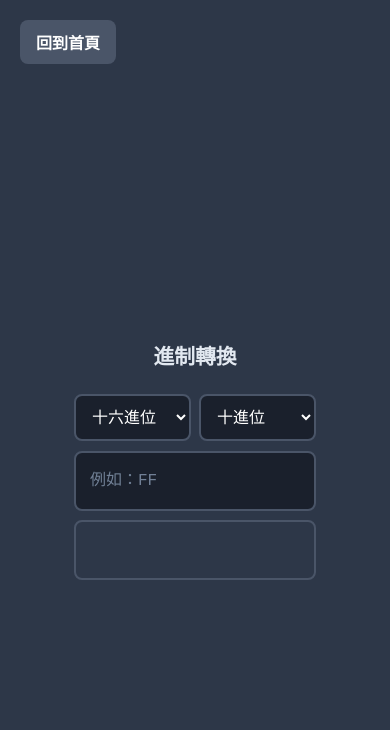
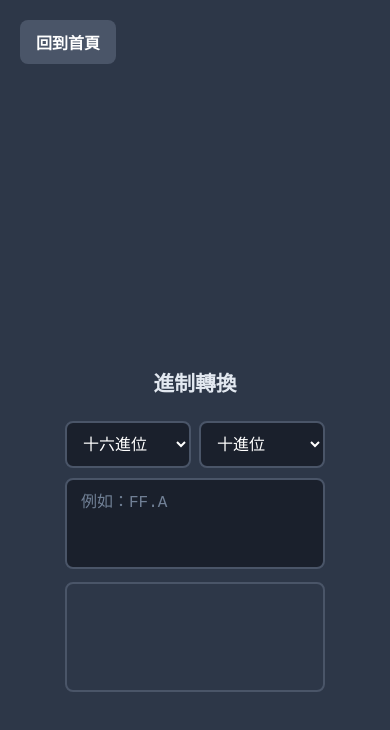
Before and after one commit to qian403/web-tools, a Vue app: page /base-converter in a window 390 px wide. Shown: the top 730 px of the page. Built offline with nearby package versions, Linux system fonts and the light colour scheme; the HTML template or start-up script is replaced by a standard one.

Commit message:
feat: base converter fractional support and responsive tweaks
- 進制轉換工具加上轉換小數點

```diff
--- a/src/views/BaseConverter.vue
+++ b/src/views/BaseConverter.vue
@@ -21,8 +21,7 @@
                         </div>
                     </div>
                     <div class="input-container">
-                        <input
-                            type="text"
+                        <textarea
                             id="desktop-left-input"
                             name="desktop-left-input"
                             v-model="leftValue"
@@ -30,7 +29,10 @@
                             @input="convertFromLeft"
                             :maxlength="maxInputLength"
                             class="conversion-input"
-                        />
+                            rows="3"
+                            spellcheck="false"
+                            ref="leftTextarea"
+                        ></textarea>
                     </div>
                 </div>
 
@@ -50,8 +52,7 @@
                         </div>
                     </div>
                     <div class="input-container">
-                        <input
-                            type="text"
+                        <textarea
                             id="desktop-right-input"
                             name="desktop-right-input"
                             v-model="rightValue"
@@ -59,7 +60,10 @@
                             @input="convertFromRight"
                             :maxlength="maxInputLength"
                             class="conversion-input"
-                        />
+                            rows="3"
+                            spellcheck="false"
+                            ref="rightTextarea"
+                        ></textarea>
                     </div>
                 </div>
             </div>
@@ -88,8 +92,7 @@
 
                 <div class="mobile-input-section">
                     <div class="mobile-input-container">
-                        <input
-                            type="text"
+                        <textarea
                             id="mobile-left-input"
                             name="mobile-left-input"
                             v-model="leftValue"
@@ -97,14 +100,17 @@
                             @input="convertFromLeft"
                             :maxlength="maxInputLength"
                             class="mobile-conversion-input"
-                        />
+                            rows="3"
+                            spellcheck="false"
+                            ref="mobileLeftTextarea"
+                        ></textarea>
                     </div>
                 </div>
 
 
 
                 <div class="mobile-result-section">
-                    <div class="mobile-result-container">
+                    <div class="mobile-result-container" ref="mobileResultContainer">
                         <div class="mobile-result-value">{{ rightValue || '&nbsp;' }}</div>
                     </div>
                 </div>
@@ -138,17 +144,28 @@ const ERROR_MESSAGES = {
 }
 
 const VALIDATION_PATTERNS = {
-    2: /^[01]+$/,
-    8: /^[0-7]+$/,
-    10: /^\d+$/,
-    16: /^[0-9A-F]+$/
+    2: /^[01]+(\.[01]+)?$/,
+    8: /^[0-7]+(\.[0-7]+)?$/,
+    10: /^\d+(\.\d+)?$/,
+    16: /^[0-9A-F]+(\.[0-9A-F]+)?$/
 }
 
 const PLACEHOLDERS = {
-    2: '例如：1010',
-    8: '例如：777',
-    10: '例如：255',
-    16: '例如：FF'
+    2: '例如：1010.101',
+    8: '例如：777.5',
+    10: '例如：255.75',
+    16: '例如：FF.A'
+}
+
+const TEXTAREA_ADJUST_CONFIG = {
+    leftTextarea: { maxHeight: 260 },
+    rightTextarea: { maxHeight: 260 },
+    mobileLeftTextarea: { maxHeight: 160 }
+}
+
+const MOBILE_RESULT_HEIGHT = {
+    base: 110,
+    max: 200
 }
 
 export default {
@@ -165,7 +182,7 @@ export default {
             errorMessage: '',
             debounceTimer: null,
             debouncedConversion: null,
-            maxInputLength: 20,
+            maxInputLength: 100,
             baseOptions: BASE_OPTIONS
         }
     },
@@ -188,15 +205,84 @@ export default {
             return this.baseOptions
         }
     },
+    watch: {
+        leftValue() {
+            this.adjustTextareaHeight('leftTextarea', TEXTAREA_ADJUST_CONFIG.leftTextarea)
+            this.adjustTextareaHeight('mobileLeftTextarea', TEXTAREA_ADJUST_CONFIG.mobileLeftTextarea)
+        },
+        rightValue() {
+            this.adjustTextareaHeight('rightTextarea', TEXTAREA_ADJUST_CONFIG.rightTextarea)
+            this.adjustMobileResultHeight()
+        }
+    },
     methods: {
         getPlaceholder(base) {
             return PLACEHOLDERS[base] || '輸入數值'
         },
 
-        // 修復：添加回 getAvailableBases 方法
         getAvailableBases() {
             return this.baseOptions
         },
+
+        adjustTextareaHeight(refName, options = {}) {
+            const { maxHeight = null } = options
+            this.$nextTick(() => {
+                const ref = this.$refs[refName]
+                if (!ref) return
+
+                const elements = Array.isArray(ref) ? ref : [ref]
+                elements.forEach((textarea) => {
+                    if (!textarea) return
+                    textarea.style.height = 'auto'
+                    const scrollHeight = textarea.scrollHeight
+                    let newHeight = scrollHeight
+                    let shouldScroll = false
+
+                    if (maxHeight && scrollHeight > maxHeight) {
+                        newHeight = maxHeight
+                        shouldScroll = true
+                    }
+
+                    textarea.style.height = `${newHeight}px`
+                    textarea.style.overflowY = shouldScroll ? 'auto' : 'hidden'
+                })
+            })
+        },
+
+        adjustAllTextareas() {
+            Object.keys(TEXTAREA_ADJUST_CONFIG).forEach(refName => {
+                this.adjustTextareaHeight(refName, TEXTAREA_ADJUST_CONFIG[refName])
+            })
+            this.adjustMobileResultHeight()
+        },
+
+        adjustMobileResultHeight() {
+            this.$nextTick(() => {
+                const container = this.$refs.mobileResultContainer
+                if (!container) return
+
+                const { base, max } = MOBILE_RESULT_HEIGHT
+                const previousOverflow = container.style.overflowY
+
+                container.style.height = `${base}px`
+                const scrollHeight = container.scrollHeight
+
+                if (scrollHeight <= base) {
+                    container.style.height = `${base}px`
+                    container.style.overflowY = 'hidden'
+                    return
+                }
+
+                const targetHeight = Math.min(scrollHeight, max)
+                container.style.height = `${targetHeight}px`
+                container.style.overflowY = scrollHeight > max ? 'auto' : 'hidden'
+
+                if (previousOverflow !== container.style.overflowY && container.style.overflowY === 'auto') {
+                    container.scrollTop = 0
+                }
+            })
+        },
+
 
 
         setBase(side, base) {
@@ -261,11 +347,16 @@ export default {
         convertFromLeft() {
             this.initDebouncedConversion()
             this.debouncedConversion('left')
+            this.adjustTextareaHeight('leftTextarea', TEXTAREA_ADJUST_CONFIG.leftTextarea)
+            this.adjustTextareaHeight('mobileLeftTextarea', TEXTAREA_ADJUST_CONFIG.mobileLeftTextarea)
+            this.adjustMobileResultHeight()
         },
 
         convertFromRight() {
             this.initDebouncedConversion()
             this.debouncedConversion('right')
+            this.adjustTextareaHeight('rightTextarea', TEXTAREA_ADJUST_CONFIG.rightTextarea)
+            this.adjustMobileResultHeight()
         },
 
 
@@ -377,30 +468,83 @@ export default {
                 throw new Error(errorMessages[fromBase])
             }
 
+            // 小數點轉換
+            if (cleanValue.includes('.')) {
+                const [integerPart, fractionalPart] = cleanValue.split('.')
+
+                const integerDecimal = parseInt(integerPart, fromBase)
+
+                let fractionalDecimal = 0
+                if (fractionalPart) {
+                    for (let i = 0; i < fractionalPart.length; i++) {
+                        const digit = parseInt(fractionalPart[i], fromBase)
+                        fractionalDecimal += digit / Math.pow(fromBase, i + 1)
+                    }
+                }
+
+                return integerDecimal + fractionalDecimal
+            } else {
                 return parseInt(cleanValue, fromBase)
+            }
         },
 
         convertFromDecimal(decimalValue, toBase) {
             if (decimalValue === 0) return '0'
 
-            let result = ''
-            let value = Math.abs(decimalValue)
+            const isNegative = decimalValue < 0
+            const absValue = Math.abs(decimalValue)
 
+            const integerPart = Math.floor(absValue)
+            const fractionalPart = absValue - integerPart
+
+            let integerResult = ''
+            let value = integerPart
+
+            if (value === 0) {
+                integerResult = '0'
+            } else {
                 while (value > 0) {
                     const remainder = value % toBase
                     if (toBase === 16) {
-                    result = (remainder < 10 ? remainder.toString() : String.fromCharCode(65 + remainder - 10)) + result
+                        integerResult = (remainder < 10 ? remainder.toString() : String.fromCharCode(65 + remainder - 10)) + integerResult
                     } else {
-                    result = remainder.toString() + result
+                        integerResult = remainder.toString() + integerResult
                     }
                     value = Math.floor(value / toBase)
                 }
+            }
 
-            return result
+            let fractionalResult = ''
+            if (fractionalPart > 0) {
+                let frac = fractionalPart
+                let precision = 0
+                const maxPrecision = 50
+
+                while (frac > 0 && precision < maxPrecision) {
+                    frac *= toBase
+                    const digit = Math.floor(frac)
+                    if (toBase === 16) {
+                        fractionalResult += (digit < 10 ? digit.toString() : String.fromCharCode(65 + digit - 10))
+                    } else {
+                        fractionalResult += digit.toString()
+                    }
+                    frac -= digit
+                    precision++
+                }
+            }
+
+            let result = integerResult
+            if (fractionalResult) {
+                result += '.' + fractionalResult
+            }
+
+            return isNegative ? '-' + result : result
         }
     },
     mounted() {
         this.initDebouncedConversion()
+        this.adjustAllTextareas()
+        this.adjustMobileResultHeight()
     },
 
     beforeUnmount() {
@@ -462,7 +606,7 @@ export default {
 
 .conversion-interface {
     display: flex;
-    align-items: center;
+    align-items: stretch;
     gap: 2rem;
     width: 100%;
     max-width: 800px;
@@ -523,7 +667,11 @@ export default {
     box-sizing: border-box;
     min-height: 60px;
     line-height: 1.4;
+    resize: none;
+    overflow-y: hidden;
+    overflow-wrap: anywhere;
 }
+
 
 .conversion-input:focus {
     outline: none;
@@ -541,6 +689,7 @@ export default {
     align-items: center;
     justify-content: center;
     flex-shrink: 0;
+    align-self: stretch;
 }
 
 .arrow {
@@ -587,9 +736,9 @@ export default {
         padding: 10px 15px;
         min-height: 100vh;
         height: auto;
-        justify-content: center;
-        padding-top: 20vh;
-        padding-bottom: 10vh;
+        justify-content: flex-end;
+        padding-top: 8vh;
+        padding-bottom: 16vh;
     }
 
     .header-section {
@@ -606,7 +755,8 @@ export default {
         display: flex;
         flex-direction: column;
         gap: 0.8rem;
-        max-width: 100%;
+        width: min(92vw, 260px);
+        margin: 0 auto;
     }
 
     /* 進制選擇區域 */
@@ -648,11 +798,12 @@ export default {
     .mobile-result-container {
         width: 100%;
         box-sizing: border-box;
+        margin: 0 auto;
     }
 
     .mobile-conversion-input {
         width: 100%;
-        padding: 16px;
+        padding: 12px 14px;
         border: 2px solid var(--bg-light);
         border-radius: var(--border-radius);
         background-color: var(--bg-dark);
@@ -660,8 +811,11 @@ export default {
         font-size: 1.2rem;
         font-family: 'Courier New', monospace;
         box-sizing: border-box;
-        height: 60px;
+        min-height: 48px;
         line-height: 1.4;
+        resize: none;
+        overflow-y: hidden;
+        overflow-wrap: anywhere;
     }
 
     .mobile-conversion-input:focus {
@@ -679,11 +833,14 @@ export default {
         border: 2px solid var(--bg-light);
         border-radius: var(--border-radius);
         background-color: var(--bg-darker);
-        height: 60px;
+        height: 110px;
+        min-height: 110px;
+        max-height: 200px;
         display: flex;
-        align-items: center;
+        align-items: flex-start;
         line-height: 1.4;
         box-sizing: border-box;
+        overflow-y: hidden;
     }
 
     .mobile-result-value {
@@ -692,14 +849,15 @@ export default {
         font-family: 'Courier New', monospace;
         word-break: break-all;
         width: 100%;
+        white-space: pre-wrap;
     }
 }
 
 @media (max-width: 480px) {
     .base-converter-container {
         padding: 8px 10px;
-        padding-top: 15vh;
-        padding-bottom: 8vh;
+        padding-top: 6vh;
+        padding-bottom: 18vh;
     }
 
     .title {
@@ -713,8 +871,8 @@ export default {
 
     .mobile-conversion-input {
         font-size: 16px;
-        padding: 14px;
-        height: 60px;
+        padding: 12px 14px;
+        min-height: 48px;
     }
 
     .base-select {
@@ -731,8 +889,8 @@ export default {
 @media (max-width: 360px) {
     .base-converter-container {
         padding: 6px 8px;
-        padding-top: 12vh;
-        padding-bottom: 6vh;
+        padding-top: 5vh;
+        padding-bottom: 16vh;
     }
 
     .title {
@@ -741,9 +899,9 @@ export default {
     }
 
     .mobile-conversion-input {
-        padding: 12px;
+        padding: 10px 12px;
         font-size: 15px;
-        height: 60px;
+        min-height: 46px;
     }
 
     .base-select {
```
Lines whose indentation alone changed are shown as unchanged.
